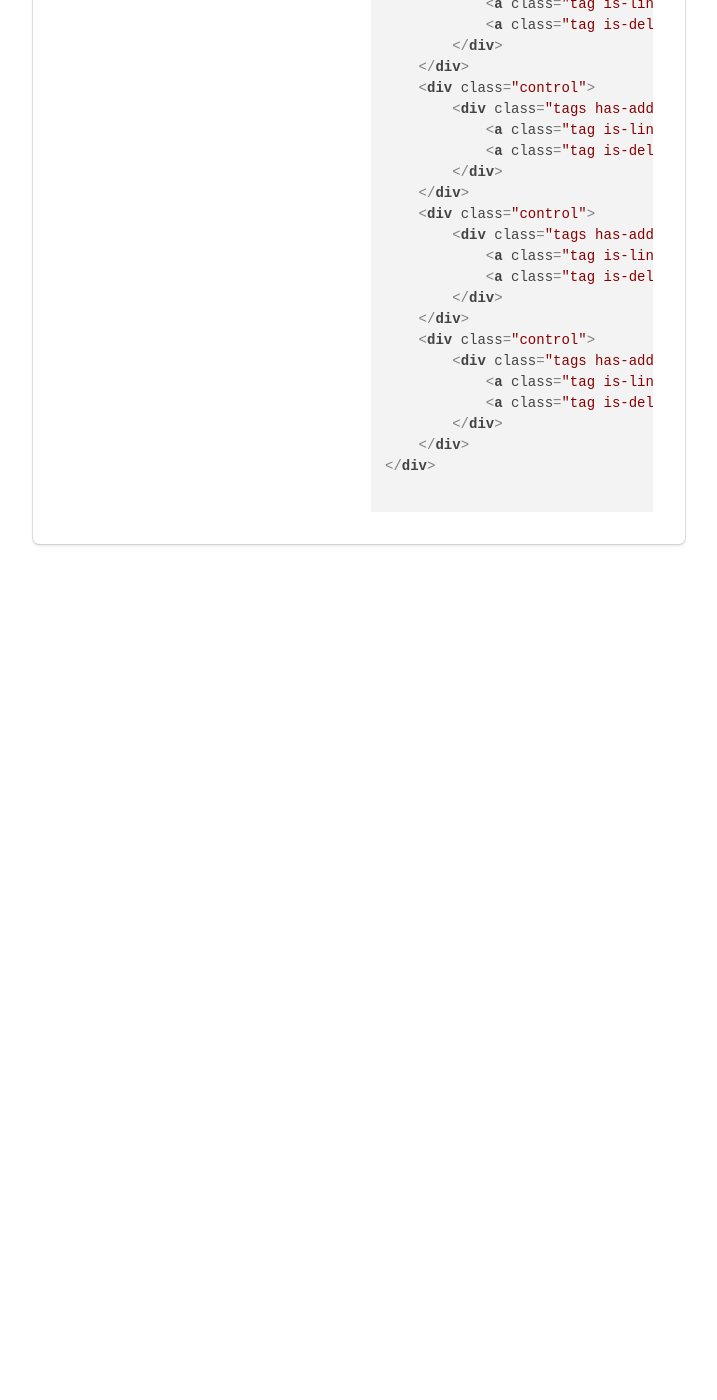
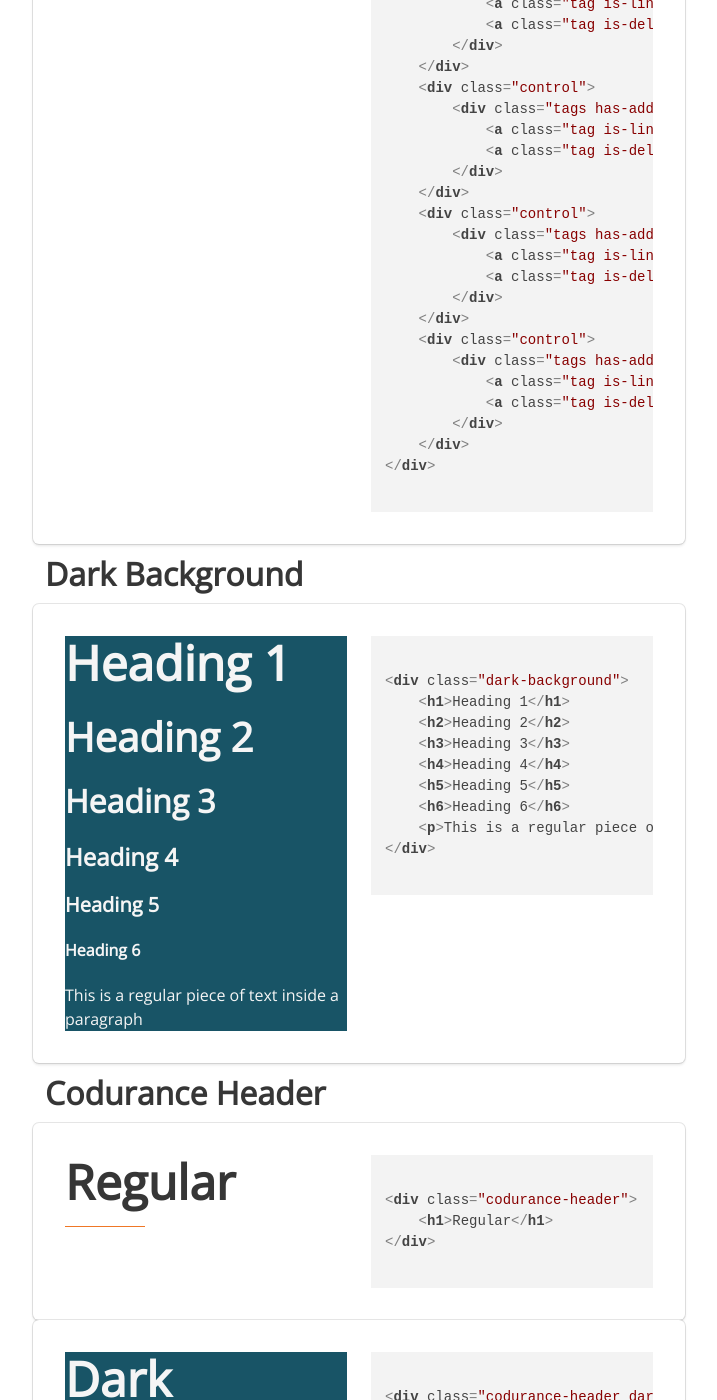
Before and after one commit to codurance/codurance-css, a Jekyll site: the page built from docs/showcase.md, in a window 1280 px wide and 1400 px high, scrolled down 1673 px. Shown: the whole window, without its empty margins (281-998 px from the left). Built offline with Jekyll 4.4.1, drawn with Linux system fonts in a browser that asks for light colours; nearby versions of some CDN libraries; our own code applies the rules of GitHub Pages for plain Markdown files; before the commit the page ends 2229 px from its top, so only the background shows below that; some of the changed text lies outside the part shown.

Commit message:
Add new elements to showcase

```diff
--- a/docs/showcase.md
+++ b/docs/showcase.md
@@ -73,3 +73,59 @@
 </div>
 {% endcapture %}
 {% include showcase-item.html content=tag %}
+
+### Dark Background
+{% capture dark-background %}
+<div class="dark-background">
+    <h1>Heading 1</h1>
+    <h2>Heading 2</h2>
+    <h3>Heading 3</h3>
+    <h4>Heading 4</h4>
+    <h5>Heading 5</h5>
+    <h6>Heading 6</h6>
+    <p>This is a regular piece of text inside a paragraph</p>
+</div>
+{% endcapture %}
+{% include showcase-item.html content=dark-background %}
+
+### Codurance Header
+{% capture header %}
+<div class="codurance-header">
+    <h1>Regular</h1>
+</div>
+{% endcapture %}
+{% include showcase-item.html content=header %}
+
+{% capture header %}
+<div class="codurance-header dark-background">
+    <h1>Dark Background</h1>
+</div>
+{% endcapture %}
+{% include showcase-item.html content=header %}
+
+{% capture header %}
+<div class="codurance-header has-text-centered">
+    <h1>Centered Text</h1>
+</div>
+{% endcapture %}
+{% include showcase-item.html content=header %}
+
+
+### Bullet Point
+{% capture bullet-point %}
+<div class="bullet-point">
+    <h4>Bullet point</h4>
+    <p>text for that bullet point</p>
+</div>
+{% endcapture %}
+{% include showcase-item.html content=bullet-point %}
+
+{% capture bullet-point %}
+<div class="dark-background">
+    <div class="bullet-point">
+        <h4>Bullet point</h4>
+        <p>text for that bullet point</p>
+    </div>
+</div>
+{% endcapture %}
+{% include showcase-item.html content=bullet-point %}
--- a/sass/codurance.scss
+++ b/sass/codurance.scss
@@ -102,7 +102,6 @@
 }
 
 .dark-background {
-
     .bullet-point:hover {
         border-color: $light;
     }
```
